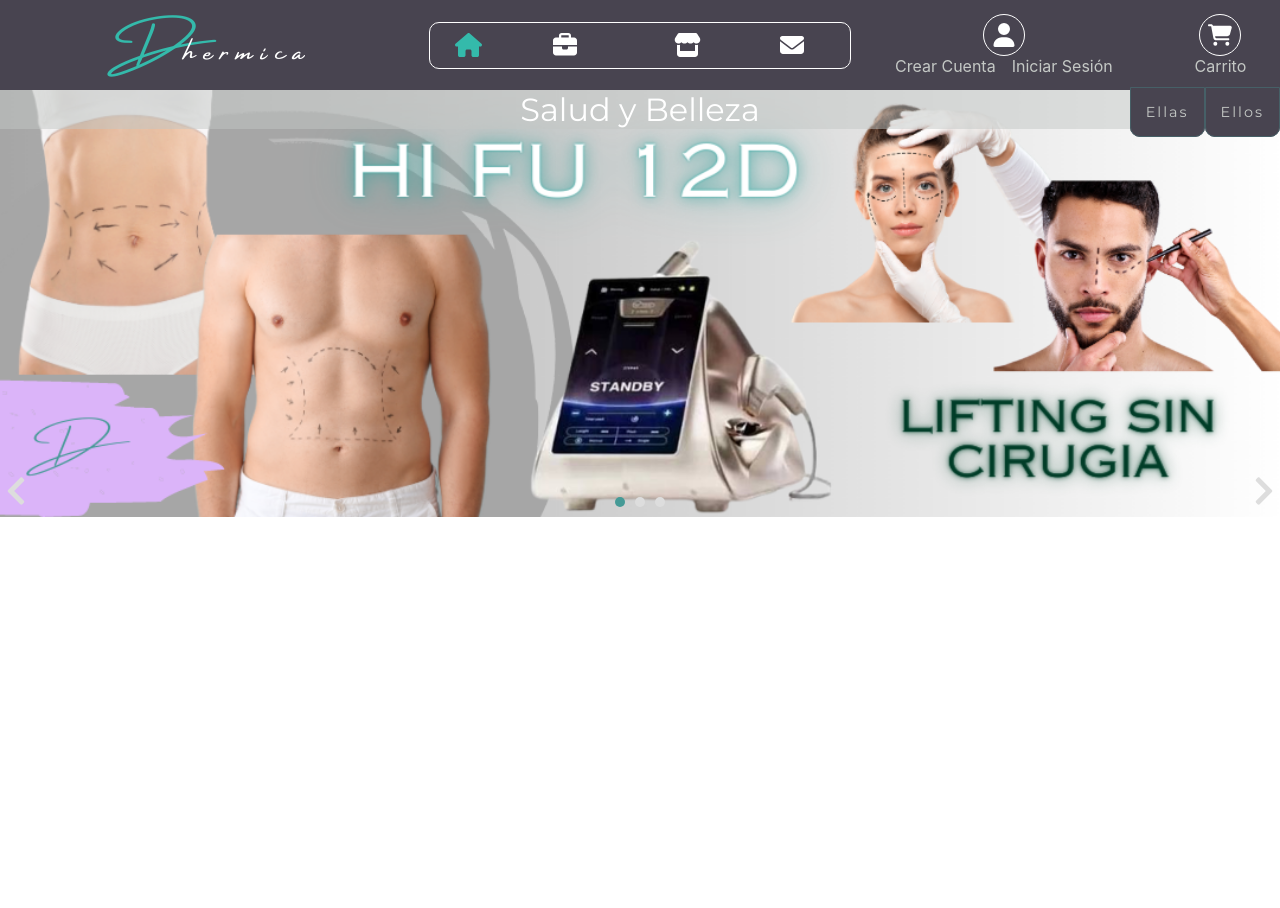
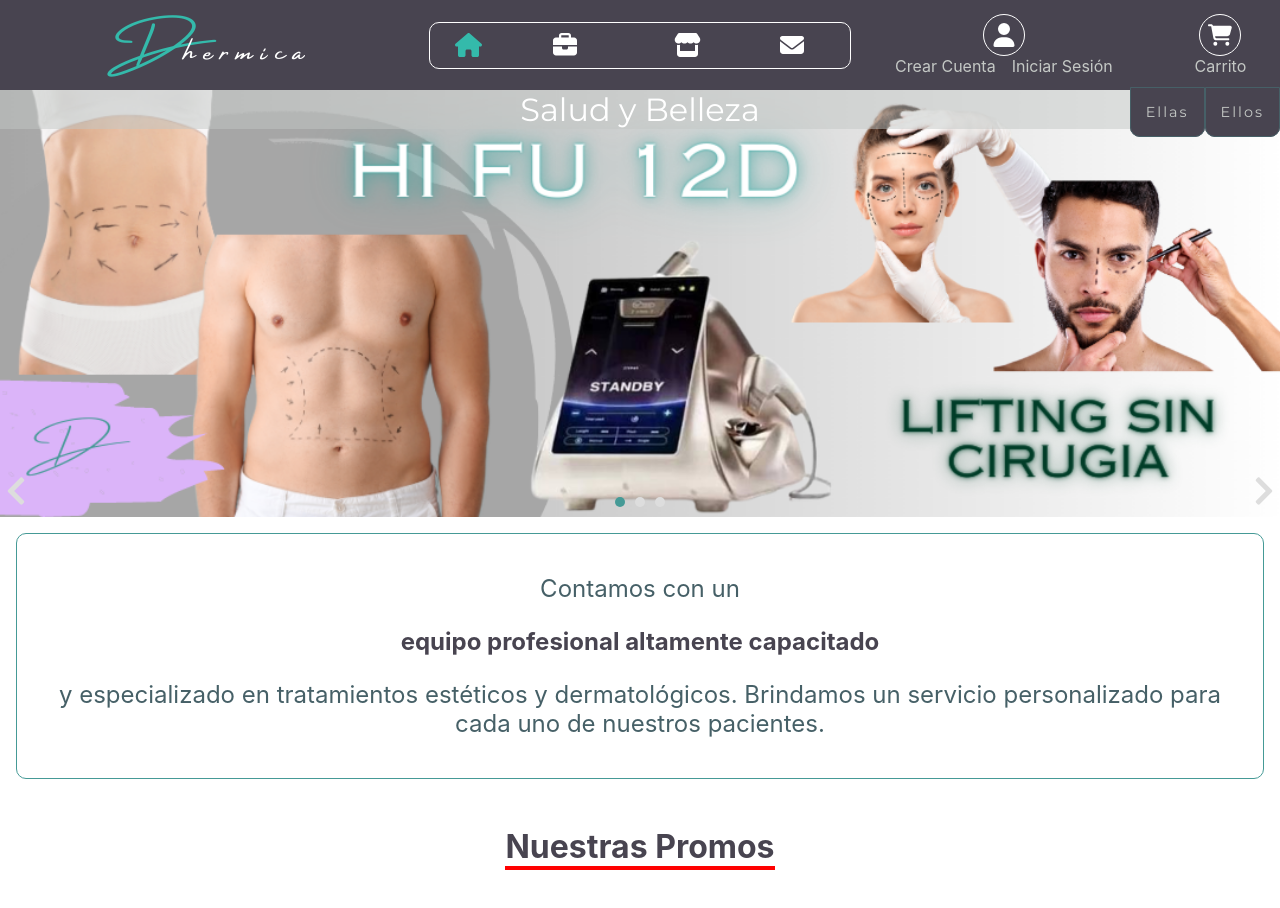
Before and after one commit to Marcosotoladev/Dhermica, a React (Create React App) app: page / in a window 1280 px wide. Shown: the top 908 px of the page. Before the commit the page ends 800 px from the top, so only its background shows below. Built offline with nearby package versions, Linux system fonts and the light colour scheme; no server answers; a web font is replaced by a local one.

Commit message:
estilizando home

```diff
--- a/src/routes/home/Home.css
+++ b/src/routes/home/Home.css
@@ -10,6 +10,37 @@
     width: 100%;
 }
 
+.textHome{
+    display: flex;
+    padding: 1rem;
+    flex-direction: column;
+    margin: 1rem;
+    border: solid 1px var(--info);
+    border-radius: 10px;
+}
+.text-home {
+    text-align: center;
+    font-size: x-large;
+    color: var(--secundary);
+}
+
+.bold{
+    font-size: x-large;
+    text-align: center;
+    color: var(--primary);
+}
+
+.subtitle{
+    color: var(--primary);
+    text-align: center;
+    border-bottom: 4px solid red;
+}
+
+.sub-title{
+    text-align: center;
+    margin: 3rem;
+}
+
 @media (max-width: 768px) {
     .titleHome {
         padding-top: 3rem;
--- a/src/routes/home/Home.jsx
+++ b/src/routes/home/Home.jsx
@@ -11,6 +11,18 @@ const Home = () => {
       <div className='slider-container'>
         <Slider />
       </div>
+      <div className='textHome'>
+        <p className='text-home'>
+          Contamos con un </p>
+        <strong className='bold'>
+          equipo profesional altamente capacitado
+        </strong>
+        <p className="text-home">y especializado en tratamientos estéticos y dermatológicos. Brindamos un servicio personalizado para cada uno de nuestros pacientes.
+        </p>
+      </div>
+      <h1 className='sub-title'>
+        <span  className='subtitle'>Nuestras Promos</span>
+      </h1>
     </>
   )
 }
```
Also changed, not shown: 12 other files (tests, documents, lock files or other folders).
